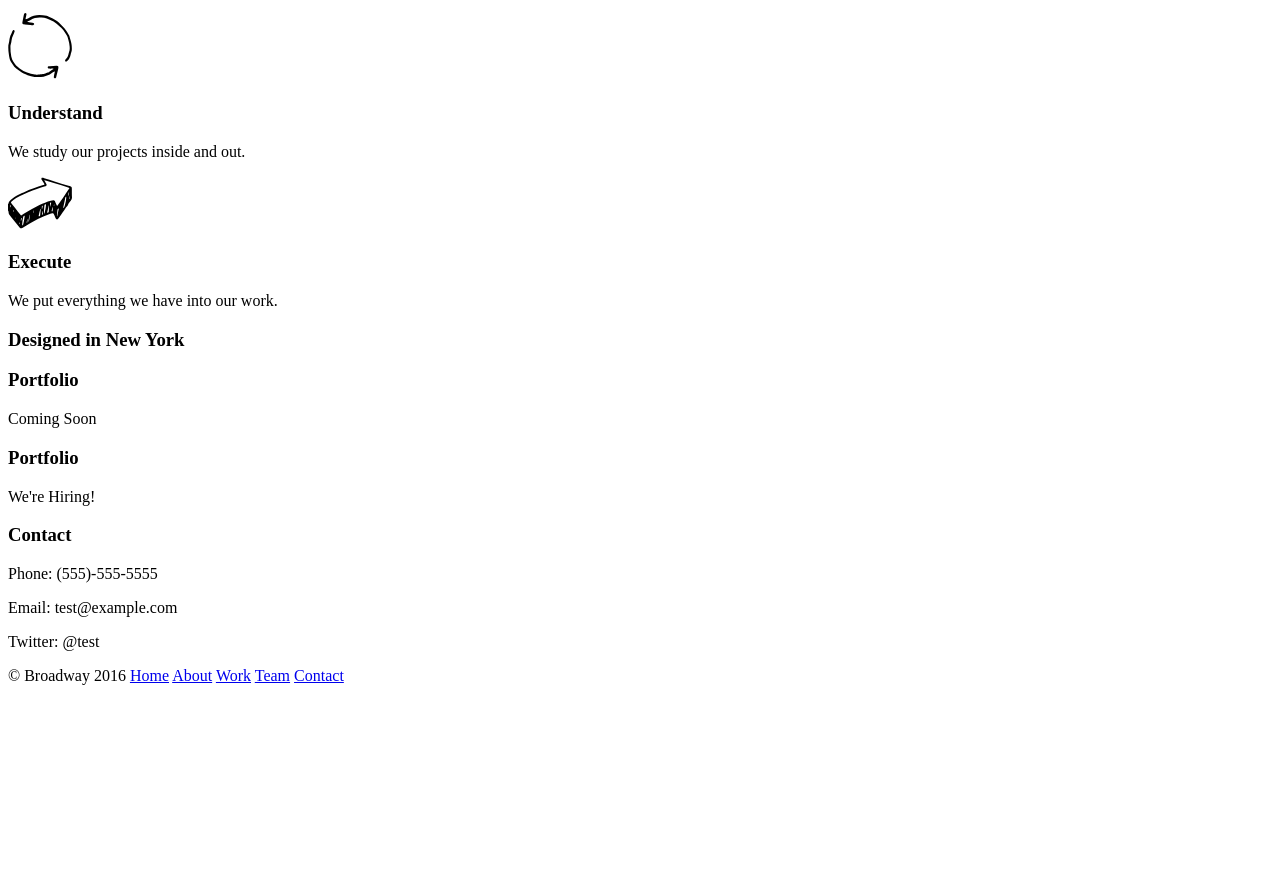
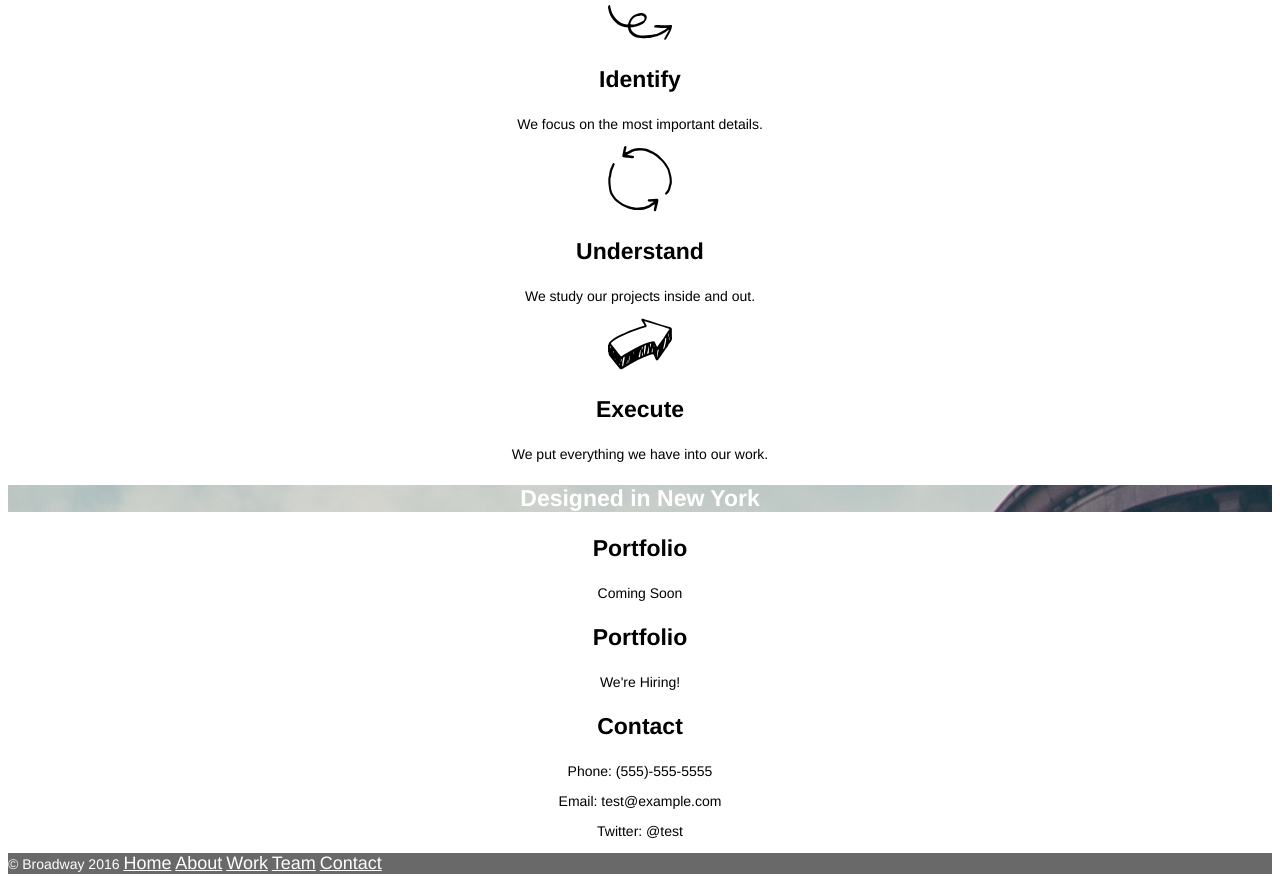
Before and after one commit to elizabethzhenliu/BroadwayDesign, a plain HTML site: page index.html in a window 1280 px wide. Shown: the part 420-1308 px from the top of the page. Before the commit the page ends 1121 px from the top, so only its background shows below. Drawn offline with Linux system fonts and the light colour scheme.

Commit message:
Add CSS. Fix minor HTML bugs.

```diff
--- a/index.html
+++ b/index.html
@@ -52,7 +52,7 @@
 		</div>
 		<!-- "Footer" -->
 		<div class="footer">
-			<p>&copy Broadway 2016 <a href="#home">Home</a> <a href="#about">About</a> <a href="work">Work</a> <a href="#team">Team</a> <a href="#contact">Contact</a></p>
+			<p>&copy Broadway 2016 <a href="#home">Home</a> <a href="#about">About</a> <a href="#work">Work</a> <a href="#team">Team</a> <a href="#contact">Contact</a></p>
 		</div>
 
 	</body>
--- a/resources/css/style.css
+++ b/resources/css/style.css
@@ -0,0 +1,45 @@
+body {
+	text-align: center;
+	font-family: Helvetica, sans-serif;
+	color: white;
+	font-weight: bold;
+}
+
+h1 {
+	font-size: 70px;
+}
+
+h2 {
+	font-size: 32px;
+}
+
+h3 {
+	font-size: 23px;
+}
+
+a {
+	color: white;
+	font-size: 18px;
+	font-weight: normal;
+}
+
+p {
+	font-size: 14px;
+	font-weight: normal;
+}
+
+.flatironbg{
+	background-image: url("../images/flatiron.png");
+}
+
+.whitebg {
+	color: black;
+	background-color: white;
+}
+
+.footer {
+	font-size: 11px;
+	background-color: dimgray;
+	text-align: left;
+	font-weight: normal;
+}
```
